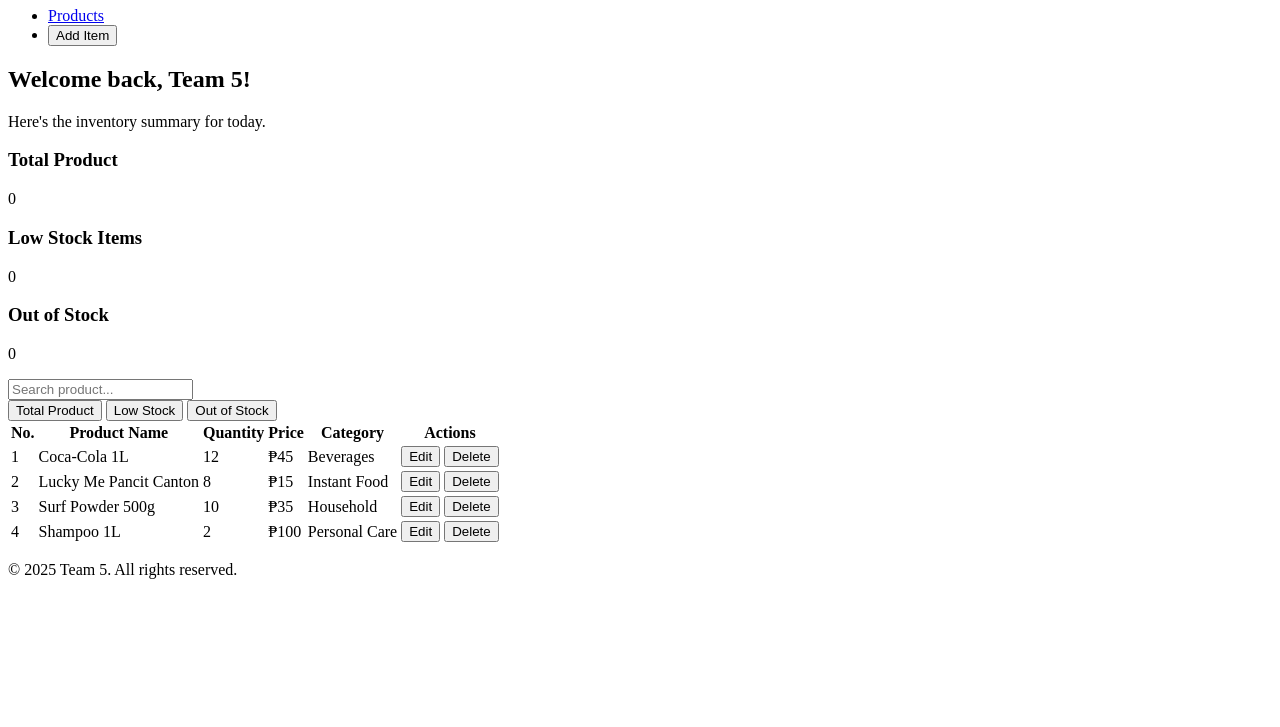
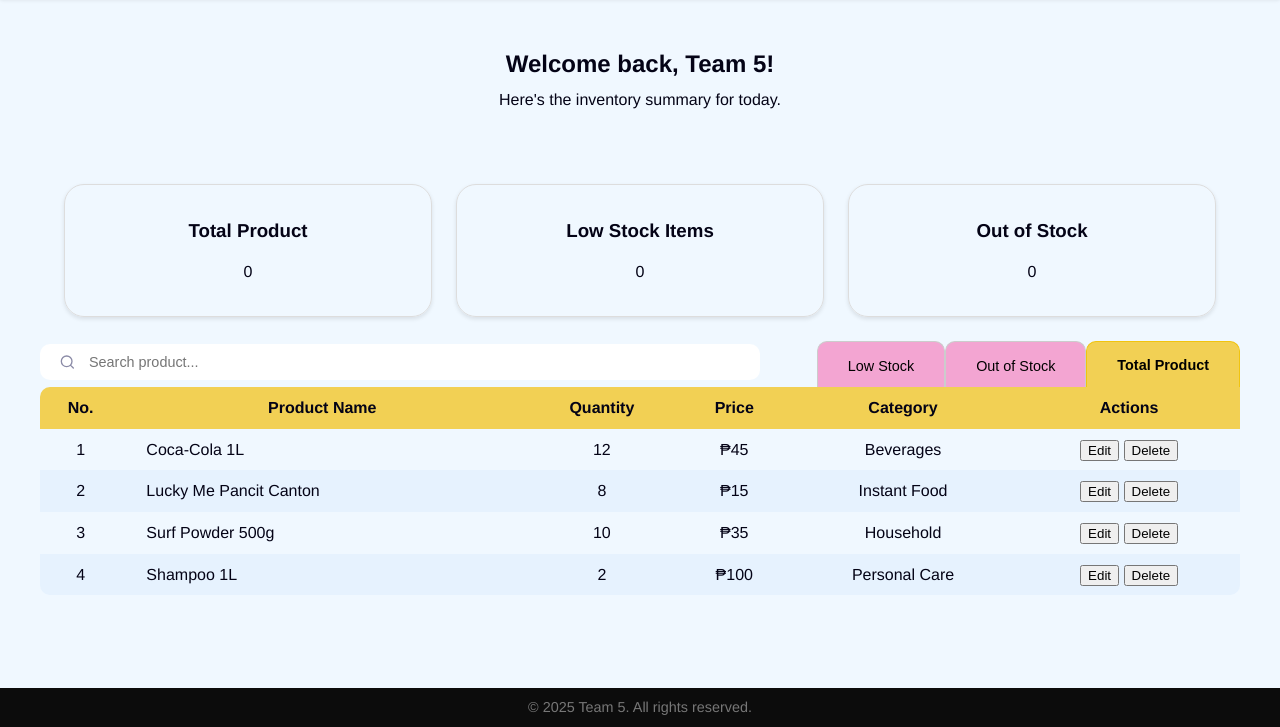
Before and after one commit to schvmq/ElectronJS-Team5, an Electron app: page public/index.html in a window 1280 px wide. Shown: the part 73-800 px from the top of the page. Drawn offline with Linux system fonts and the light colour scheme.

Commit message:
added css styling

```diff
--- a/public/index.html
+++ b/public/index.html
@@ -13,7 +13,7 @@
 
         <header class="header">
                 <div class="container">
-                    <h1 class="logo">Sari-Sari Store Inventory</h1>
+                    <h2 class="logo">Sari-Sari Store Inventory</h2>
                     <nav aria-label="primary">
                         <ul class="nav">
                             <li><a href="#products">Products</a></li>
@@ -24,7 +24,7 @@
             </header>
 
         <section class="hero">
-            <div class="container">
+            <div class="container hero-container">
                 <h2>Welcome back, Team 5!</h2>
                 <p>Here's the inventory summary for today.</p>
             </div>
@@ -32,7 +32,7 @@
 
         <section class="card-section inventory-summary">
             <div class="container">
-
+                <div class="cards">
                     <div class="widget-card total-product-count">
                         <div class="card-content">
                             <h3>Total Product</h3>
@@ -53,30 +53,34 @@
                             </div>
                         </div>
                     </div>
-
+                </div>
             </div>
         </section>
 
-        <section class="inventory">
+        <section class="inventory-table">
             <div class="container">
 
-                <div class="search-bar">
-                    <input type="text" id="search-input" placeholder="Search product..." aria-label="Search products">
+                <div class="table-section">
+                    <div class="table-toolbar">
+                        <div class="form">
+                            <button>
+                                <svg width="17" height="16" fill="none" xmlns="http://www.w3.org/2000/svg" role="img" aria-labelledby="search">
+                                    <path d="M7.667 12.667A5.333 5.333 0 107.667 2a5.333 5.333 0 000 10.667zM14.334 14l-2.9-2.9" stroke="currentColor" stroke-width="1.333" stroke-linecap="round" stroke-linejoin="round"></path>
+                                </svg>
+                            </button>
+                            <input class="input" type="text" id="search-input" placeholder="Search product..." aria-label="Search products">
                         </div>
 
-                <div class="table-container">
                         <div class="table-filters">
-                        <div class="filter-header">
+                            <button class="filter-button" data-filter="low">Low Stock</button>
+                            <button class="filter-button" data-filter="out-of-stock">Out of Stock</button>
                             <button class="filter-button active" data-filter="all">Total Product</button>
-                            <button class="filter-button" data-filter="low-stock">Low Stock</button>
-                            <button class="filter-button" data-filter="out-of-stock">Out of Stock</button>
-                        </div>
                         </div>
                     </div>
 
-                <div class="table-container">
-                    <table aria-label="Products Table">
-                        <thead>
+                    <div class="table-wrapper">
+                        <table aria-label="Inventory Table">
+                            <thead class="table-header">
                               <tr>
                                 <th>No.</th>
                                 <th>Product Name</th>
@@ -135,13 +139,13 @@
                           </table>
                     </div>
                 </div>
+
+            </div>
         </section>
+    </main>
 
     <footer>
-                <div class="container footer-container">
         <p>&copy; <span id="year">2025</span> Team 5. All rights reserved.</p>
-                </div>
     </footer>
-    </main>
 </body>
 </html>
--- a/public/style.css
+++ b/public/style.css
@@ -0,0 +1,348 @@
+* { box-sizing: border-box; }
+html { scroll-behavior: smooth; }
+
+:root {
+  /* Color Variables */
+  --text: #040316;
+  --background: #f0f8ff;
+  --background-dark: #0c0c0c;
+  --primary: #f2d054;
+  --secondary: #f3a5d2;
+  --accent: #82afed;
+  --text-muted: #777777;
+  --text-light: #f0f8ff;
+  --border: #dddddd;
+  --shadow: rgba(0, 0, 0, 0.1);
+  --highlight: #f1c40f;
+  --info: #3498db;
+  --link: #2980b9;
+  --link-hover: #1abc9c;
+
+  /* Font Variables */
+  --font: 'Helvetica Neue', Arial, sans-serif;
+
+  /* Spacing Variables */
+  --spacing-xs: 4px;
+  --spacing-sm: 8px;
+  --spacing-md: 16px;
+  --spacing-lg: 24px;
+  --spacing-xl: 32px;
+
+  /* Border Radius Variables */
+  --border-radius-sm: 10px;
+  --border-radius-md: 20px;
+}
+
+* {
+  transition:
+    background-color 0.6s ease,
+    color 0.6s ease,
+    border-color 0.6s ease,
+    box-shadow 0.6s ease,
+    transform 0.3s ease;
+}
+
+html,  body {
+    height: 100%;
+}
+
+body {
+  font-family: var(--font);
+  color: var(--text);
+  background-color: var(--background);
+  margin: 0;
+  padding: 0;
+  line-height: 1.6;
+  display: flex;
+  flex-direction: column;
+  min-height: 100vh;
+}
+
+main {
+  flex: 1 0 auto;
+}
+
+/* Global Styles */
+
+h2, h3{
+  font-family: var(--font);
+  color: var(--text);
+  margin-bottom: var(--spacing-md);
+  line-height: 1.2;
+}
+
+.container {
+  max-width: 1200px;
+  margin: 0 auto;
+  padding: 0;
+}
+
+/* Site Header */
+
+header {
+  background-color: var(--background-dark);
+  color: var(--text-light);
+  box-shadow: 0 2px 4px var(--shadow);
+  position: sticky;
+  top: 0;
+  z-index: 1000;
+}
+
+.header .container{
+  display: flex;
+  align-items: center;
+  justify-content: space-between;
+  gap: 1rem;
+  padding: .2rem 2rem;
+}
+
+.logo {
+  font-family: var(--font);
+  color: var(--text-light);
+  margin-bottom: var(--spacing-md);
+  line-height: 1.2;
+}
+
+.nav {
+  display: flex;
+  gap: 1rem;
+  list-style: none;
+  margin: 0;
+  padding: 0;
+}
+
+.nav a {
+  color: var(--text-light);
+  text-decoration: none;
+  font-weight: bold;
+  padding: 0.5rem 1rem;
+  border-radius: var(--border-radius-sm);
+  transition: background-color 0.3s ease;
+}
+
+/* Hero Section */
+
+.hero {
+  color: var(--text-dark);
+  padding: 2rem 0;
+  text-align: center;
+}
+
+.hero h2 {
+  margin-bottom: 8px;
+}
+.hero p {
+  margin-top: 8px;
+}
+
+/* Card Section */
+
+.cards {
+  display: grid;
+  grid-template-columns: repeat(auto-fit, minmax(250px, 1fr));
+  gap: var(--spacing-lg);
+  margin: var(--spacing-lg);
+
+}
+
+.widget-card {
+  border: 1px solid var(--border);
+  border-radius: var(--border-radius-md);
+  box-shadow: 0 2px 4px var(--shadow);
+  padding: var(--spacing-md);
+  text-align: center;
+  width: 100%;
+  height: 100%;
+}
+
+.card-content {
+    margin: var(--spacing-sm) 0;
+}
+
+
+/* Search bar */
+
+.form button {
+  border: none;
+  background: none;
+  color: #8b8ba7;
+}
+
+.form {
+  --timing: 0.3s;
+  --width-of-input: 200px;
+  --height-of-input: 40px;
+  --border-height: 2px;
+  --input-bg: #fff;
+  --border-color: var(--accent);
+  --border-radius: var(--border-radius-sm);
+  --after-border-radius: 10px 10px 0 0;
+  width: 100%;
+  max-width: 45rem;
+  position: relative;
+  display: flex;
+  align-items: center;
+  padding-inline: 0.8em;
+  border-radius: var(--border-radius);
+  transition: border-radius 0.5s ease;
+  background: var(--input-bg,#fff);
+  margin-bottom: var(--spacing-xs);
+}
+
+.input {
+  font-size: 0.9rem;
+  background-color: transparent;
+  width: 100%;
+  height: 100%;
+  padding-inline: 0.5em;
+  padding-block: 0.7em;
+  border: none;
+}
+
+.form:before {
+  content: "";
+  position: absolute;
+  background: var(--border-color);
+  transform: scaleX(0);
+  transform-origin: center;
+  width: 100%;
+  height: var(--border-height);
+  left: 0;
+  bottom: 0;
+  border-radius: 1px;
+  transition: transform var(--timing) ease;
+}
+
+.form:focus-within {
+    border-radius: var(--after-border-radius);
+}
+
+input:focus {
+  outline: none;
+}
+
+.form:focus-within:before {
+  transform: scale(1);
+}
+
+.reset {
+  border: none;
+  background: none;
+  opacity: 0;
+  visibility: hidden;
+}
+
+input:not(:placeholder-shown) ~ .reset {
+  opacity: 1;
+  visibility: visible;
+}
+
+.form svg {
+  width: 17px;
+  margin-top: 3px;
+}
+
+/* Table filters */
+
+.table-filters {
+  display: flex;
+  justify-content: flex-end;
+  margin-bottom: -2px;
+  position: relative;
+  z-index: 2;
+}
+
+.filter-button {
+  padding:  15px 30px;
+  margin: 0;
+  cursor: pointer;
+  border: 1px solid #ccc;
+  border-bottom: none;
+  background-color: var(--secondary);
+  border-radius: 10px 10px 0 0;
+  font-size: 0.9em;
+  transition: background-color 0.2s;
+}
+
+.filter-button.active {
+  background-color: var(--primary);
+  border-color: var(--highlight);
+  border-bottom: 1px solid #fff;
+  font-weight: bold;
+}
+
+/* Aligning the table-toolbar and filters */
+.table-toolbar {
+  display: flex;
+  justify-content: space-between;
+  align-items: center;
+  margin-bottom: 0;
+  padding: 0;
+}
+
+/* Inventory Table Styles */
+table {
+  width: 100%;
+  border-collapse: collapse;
+  margin-bottom: var(--spacing-lg);
+  border-radius: 10px 0 10px 10px;
+  overflow: hidden;
+  border-spacing: 0;
+  top: 2px;
+}
+
+.table-wrapper {
+  border-radius: 0 0 10px 10px;
+  overflow: hidden;
+}
+
+th, td {
+  padding: var(--spacing-sm);
+  text-align: center;
+  justify-content: center;
+}
+
+tbody td:nth-child(2) {
+  text-align: left;
+  padding-left: 25px
+}
+
+th:last-child {
+  border-top-right-radius: 0;
+}
+
+th {
+  background-color: var(--primary);
+  color: var(--text);
+  justify-content: space-between;
+  position: sticky;
+  top: 0;
+  z-index: 10;
+}
+
+tr:nth-child(even) {
+  background-color: #82afed18;
+}
+
+.table-container {
+  max-width: 1200px;
+  margin: 20px auto;
+  position: relative;
+  box-shadow: #0c0c0c13 2px 2px 2px;
+}
+
+
+/* Footer */
+
+footer {
+    background-color: var(--background-dark);
+    color: var(--text-muted);
+    text-align: center;
+    padding: 0.5rem 0.5rem;
+    flex-shrink: 0;
+}
+
+footer p {
+    margin: 0;
+    font-size: 0.9rem;
+}
```
Lines whose indentation alone changed are shown as unchanged.
